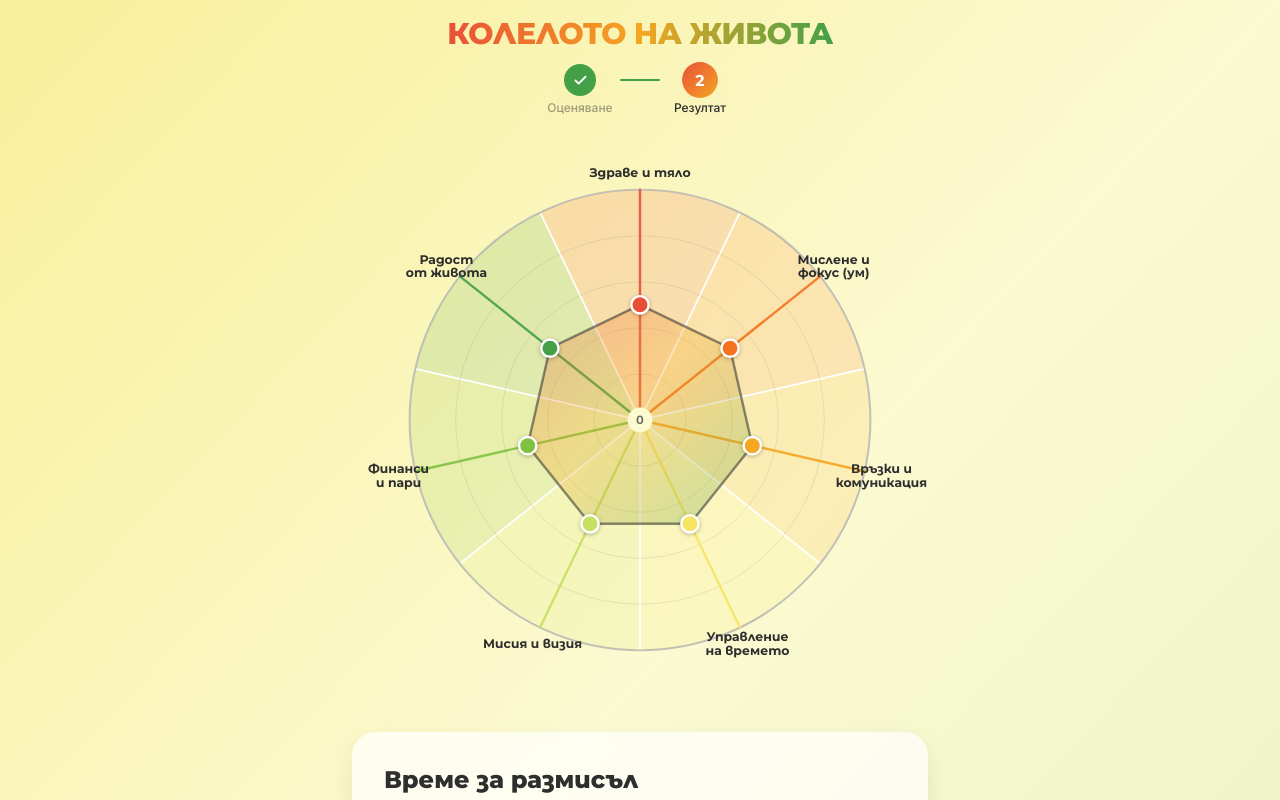
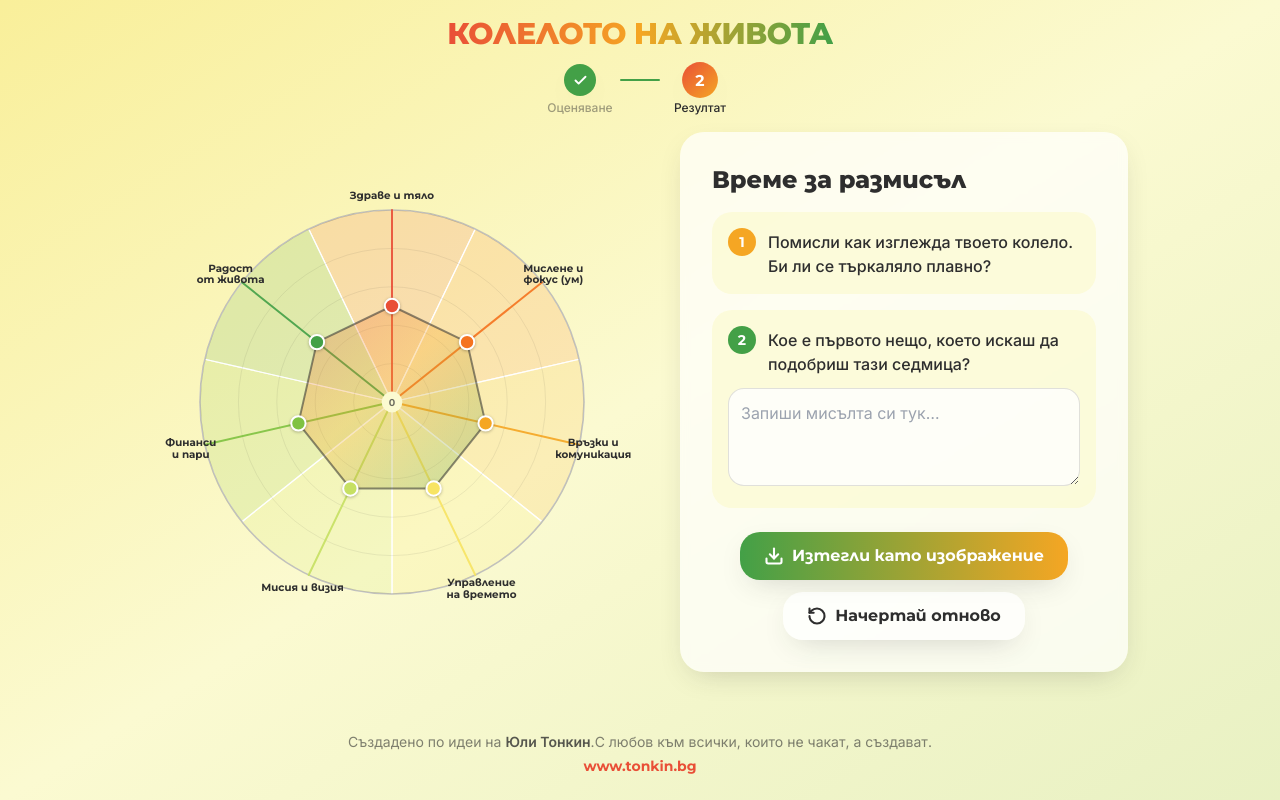
Before and after one commit to Niko5886/The-Wheel-of-Life, a React (Vite) app: page / in a window 1280 px wide. Both pictures are taken after a click on the button "Изчисли". Shown: the top 800 px of the page. Built offline with nearby package versions, Linux system fonts and the light colour scheme; the HTML template or start-up script is replaced by a standard one.

Commit message:
Актуализиране на стиловете в компонентите App, Footer и ResultPanel: увеличаване на максималната ширина и добавяне на отстъпи за по-добра визуализация и адаптивност.

```diff
--- a/src/App.tsx
+++ b/src/App.tsx
@@ -62,9 +62,9 @@ export default function App() {
               animate={{ opacity: 1, y: 0 }}
               exit={{ opacity: 0, y: -16 }}
               transition={{ duration: 0.4, ease: 'easeOut' }}
-              className="flex w-full max-w-xl flex-col items-center"
+              className="flex w-full max-w-6xl flex-col items-center gap-6 lg:flex-row lg:items-center lg:justify-center lg:gap-12"
             >
-              <div ref={wheelRef} className="w-full">
+              <div ref={wheelRef} className="w-full max-w-[30rem] lg:shrink-0">
                 <WheelSvg spheres={spheres} mode="result" className="h-auto w-full" />
               </div>
               <ResultPanel onReset={reset} onDownload={downloadWheel} />
--- a/src/components/Footer.tsx
+++ b/src/components/Footer.tsx
@@ -5,7 +5,7 @@ export default function Footer() {
   return (
     <footer className="mt-4 pb-2 text-center text-sm text-ink/60">
       <p>
-        Създадено по идеи на <span className="font-semibold text-ink/80">Юли Тонкин</span>.
+        Създадено по идеи на <span className="font-semibold text-ink/80">Юли Тонкин</span>.С любов към всички, които не чакат, а създават.
       </p>
       <a
         href="https://www.tonkin.bg"
--- a/src/components/ResultPanel.tsx
+++ b/src/components/ResultPanel.tsx
@@ -20,7 +20,7 @@ export default function ResultPanel({ onReset, onDownload }: ResultPanelProps) {
       initial={{ opacity: 0, y: 36 }}
       animate={{ opacity: 1, y: 0 }}
       transition={{ delay: 1.0, duration: 0.5, ease: 'easeOut' }}
-      className="mt-6 w-full max-w-xl rounded-3xl bg-white/70 p-6 shadow-soft backdrop-blur-sm md:p-8"
+      className="w-full max-w-md rounded-3xl bg-white/70 p-6 shadow-soft backdrop-blur-sm md:p-8"
     >
       <h2 className="font-heading text-xl font-extrabold text-ink md:text-2xl">
         Време за размисъл
```
